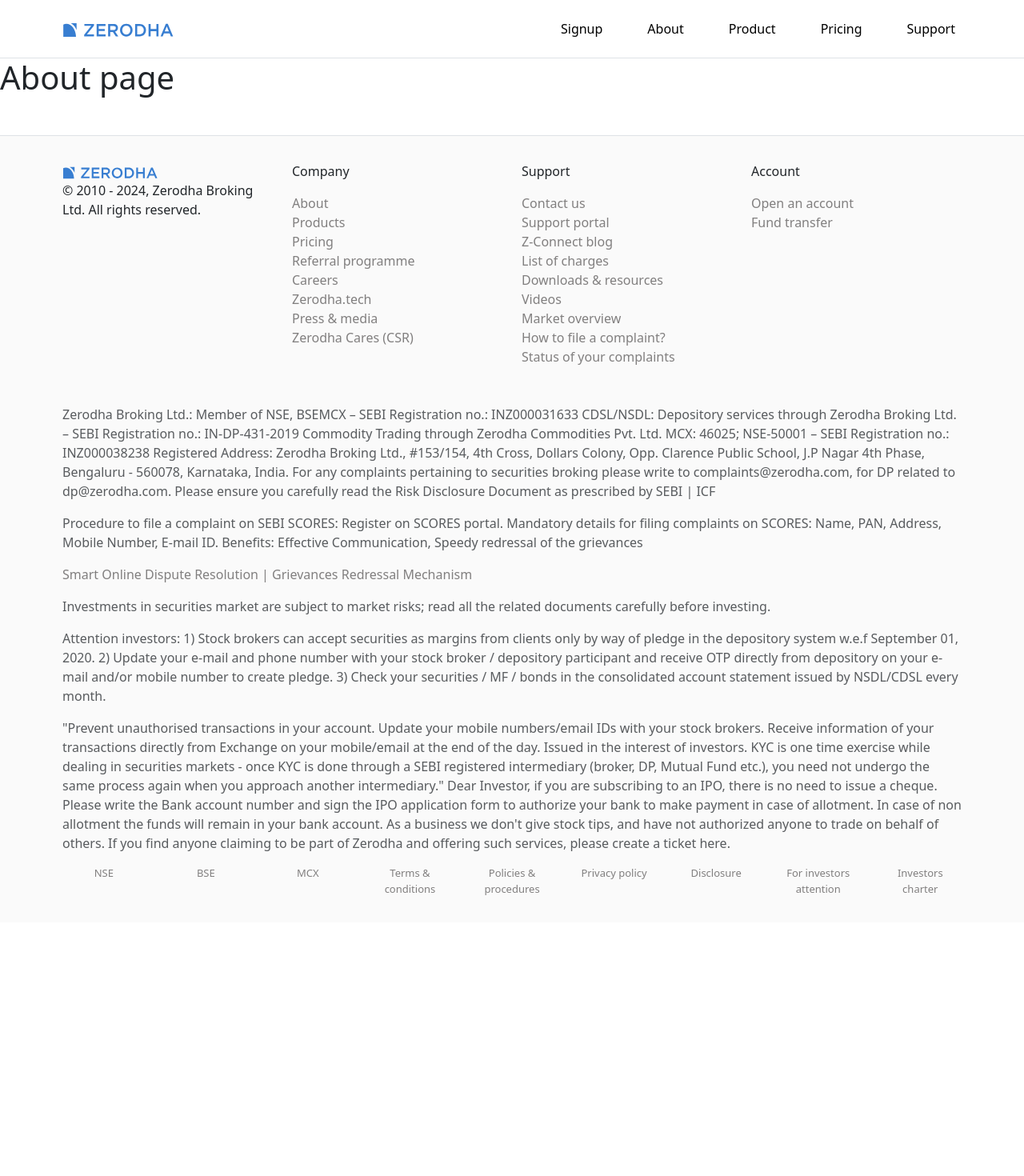
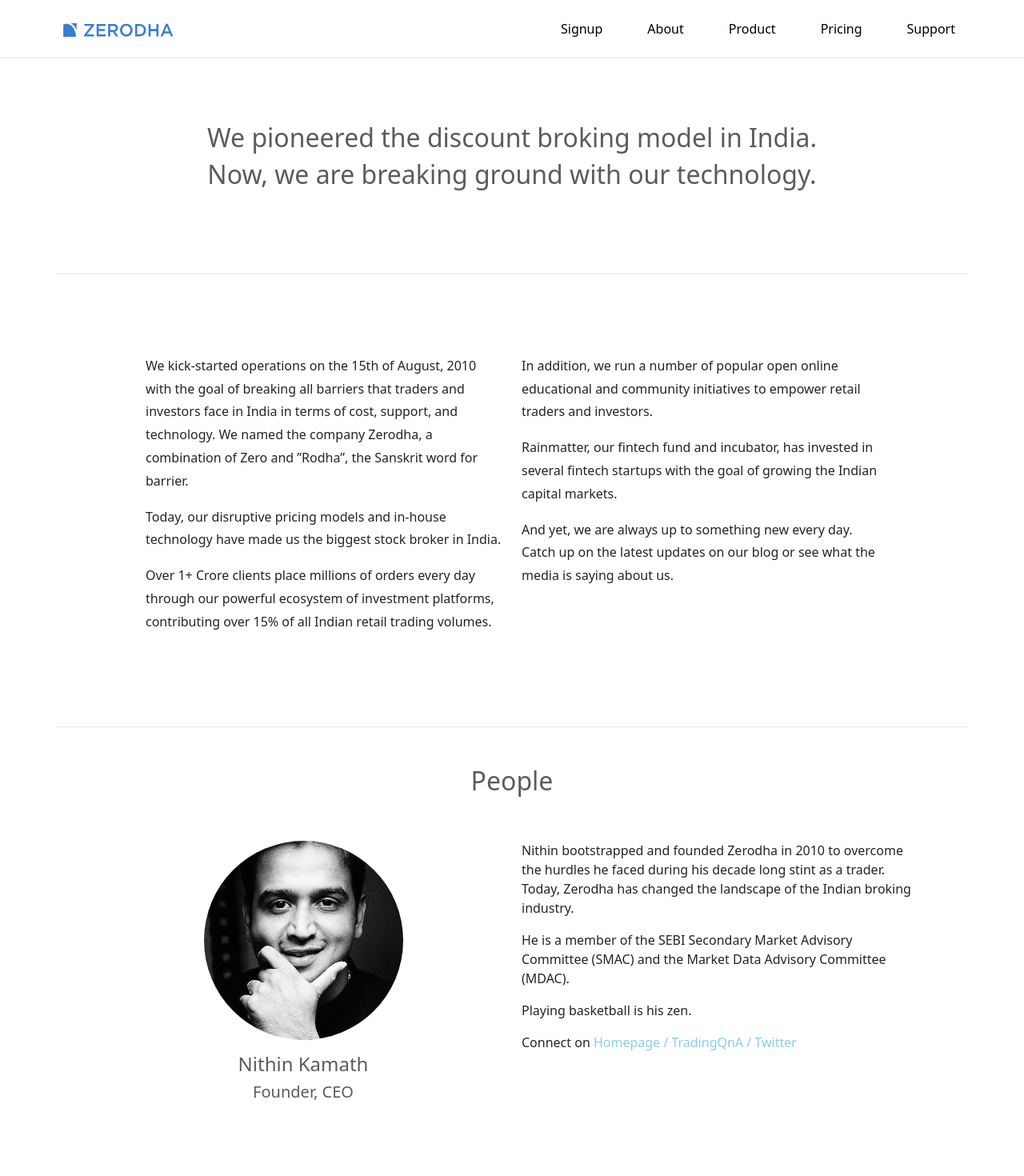
Before and after one commit to Abhirudra1/Zerodha, a React (Vite) app in the folder frontend/: page /about in a window 1280 px wide. Shown: the top 1470 px of the page at 80% size. Before the commit the page ends 1153 px from the top, so only its background shows below. Built offline with nearby package versions, Linux system fonts and the light colour scheme.

Commit message:
about page setup

```diff
--- a/frontend/src/landing_page/about/AboutPage.jsx
+++ b/frontend/src/landing_page/about/AboutPage.jsx
@@ -1,7 +1,11 @@
+import Hero from "./Hero"
+import Team from "./Team";
+
 function AboutPage() {
     return (
         <div>
-            <h1>About page</h1>
+            <Hero />
+            <Team />
         </div>
      );
 }
--- a/frontend/src/landing_page/about/Hero.jsx
+++ b/frontend/src/landing_page/about/Hero.jsx
@@ -1,7 +1,25 @@
 function Hero() {
     return (
         <div>
-            <h1>Hero</h1>
+            <div className="container">
+                <div className="text-center text-muted mb-3" style={{padding: "80px"}}>
+                    <h2>We pioneered the discount broking model in India.</h2>
+                    <h2>Now, we are breaking ground with our technology.</h2>
+                </div>
+                <div className="row border-top " style={{lineHeight:"1.8", padding:"100px"}}>
+                    <div className="col">
+                        <p>We kick-started operations on the 15th of August, 2010 with the goal of breaking all barriers that traders and investors face in India in terms of cost, support, and technology. We named the company Zerodha, a combination of Zero and &rdquo;Rodha&rdquo;, the Sanskrit word for barrier.</p>
+                        <p>Today, our disruptive pricing models and in-house technology have made us the biggest stock broker in India.</p>
+                        <p>Over 1+ Crore clients place millions of orders every day through our powerful ecosystem of investment platforms, contributing over 15% of all Indian retail trading volumes.</p>
+
+                    </div>
+                    <div className="col">
+                        <p>In addition, we run a number of popular open online educational and community initiatives to empower retail traders and investors.</p>
+                        <p>Rainmatter, our fintech fund and incubator, has invested in several fintech startups with the goal of growing the Indian capital markets.</p>
+                        <p>And yet, we are always up to something new every day. Catch up on the latest updates on our blog or see what the media is saying about us.</p>
+                    </div>
+                </div>
+            </div>
         </div>
      );
 }
--- a/frontend/src/landing_page/about/Team.jsx
+++ b/frontend/src/landing_page/about/Team.jsx
@@ -1,7 +1,24 @@
 function Team() {
     return (
         <div>
-            <h1>team</h1>
+            <div className="container">
+                <div className="row text-center text-muted border-top " >
+                    <h2 className="mt-5">People</h2>
+                </div>
+                <div className="row p-5">
+                    <div className="col text-center text-muted">
+                        <img src="media/nithinKamath.jpg" alt="" style={{borderRadius:"100%", width:"50%"}} />
+                        <h4 className="mt-3">Nithin Kamath</h4>
+                        <h5>Founder, CEO</h5>
+                    </div>
+                    <div className="col ">
+                        <p>Nithin bootstrapped and founded Zerodha in 2010 to overcome the hurdles he faced during his decade long stint as a trader. Today, Zerodha has changed the landscape of the Indian broking industry.</p>
+                        <p>He is a member of the SEBI Secondary Market Advisory Committee (SMAC) and the Market Data Advisory Committee (MDAC).</p>
+                        <p>Playing basketball is his zen.</p>
+                        <p>Connect on <a href="" style={{color:"skyblue"}}> Homepage / TradingQnA / Twitter</a></p>
+                    </div>
+                </div>
+            </div>
         </div>
      );
 }
```
